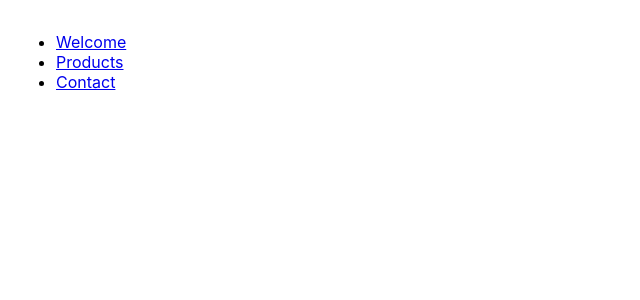
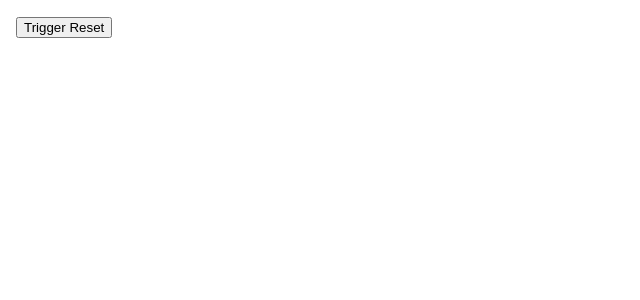
Before and after one commit to Yobuligo/playground.react, a React (Create React App) app: page / in a window 1280 px wide. Shown: the top 300 px of the page, without its empty margins (0-640 px from the left). Built offline with nearby package versions, Linux system fonts and the light colour scheme; the HTML template or start-up script is replaced by a standard one.

Commit message:
Initial Commit

```diff
--- a/src/App.tsx
+++ b/src/App.tsx
@@ -1,29 +1,33 @@
-import { createBrowserRouter, RouterProvider } from "react-router-dom";
-import ErrorComponent from "./components/ErrorComponent";
-import MainHeader from "./components/MainHeader";
-import Contact from "./components/pages/Contact";
-import ProductDetails from "./components/pages/ProductDetails";
-import Products from "./components/pages/Products";
-import Welcome from "./components/pages/Welcome";
+import { useEffect, useState } from "react";
 
-const router = createBrowserRouter([
-  {
-    path: "/",
-    element: <MainHeader />,
-    errorElement: <ErrorComponent />,
-    children: [
-      { path: "/welcome", element: <Welcome /> },
-      { path: "/products", element: <Products /> },
-      { path: "/products/:productId", element: <ProductDetails /> },
-      { path: "/contact", element: <Contact /> },
-    ],
-  },
-]);
+const ResetComponent: React.FC<{ value: string }> = (props) => {
+  console.log(`ResetComponent was rebuild`);
+
+  useEffect(() => {
+    console.log(`UseEffect Callback was called`);
+    const timer = setTimeout(() => {
+      console.log(`Timer finished`);
+    }, 5000);
+  }, []);
+
+  return <>{props.value}</>;
+};
 
 const App: React.FC = () => {
+  const [value, setValue] = useState("");
+
+  console.log(`App was rebuild`);
+
   return (
     <>
-      <RouterProvider router={router} />
+      <ResetComponent value={value} />
+      <button
+        onClick={() => {
+          setValue(new Date().toString());
+        }}
+      >
+        Trigger Reset
+      </button>
     </>
   );
 };
--- a/src/components/ErrorComponent.tsx
+++ /dev/null
@@ -1,9 +0,0 @@
-const ErrorComponent: React.FC = () => {
-  return (
-    <section>
-      <h1>An Error occurred</h1>
-    </section>
-  );
-};
-
-export default ErrorComponent;
--- a/src/components/MainHeader.module.css
+++ /dev/null
@@ -1,4 +0,0 @@
-.active {
-  color: white;
-  background-color: blueviolet;
-}
--- a/src/components/MainHeader.tsx
+++ /dev/null
@@ -1,31 +0,0 @@
-import { Link, NavLink, Outlet } from "react-router-dom";
-import styles from "./MainHeader.module.css";
-
-const MainHeader: React.FC = () => {
-  return (
-    <>
-      <header>
-        <ul>
-          <li>
-            <Link to="/welcome">Welcome</Link>
-          </li>
-          <li>
-            <Link to="/products">Products</Link>
-          </li>
-          <li>
-            <NavLink
-              className={({ isActive }) => {
-                return isActive ? styles.active : "";
-              }}
-              to="/contact"
-            >
-              Contact
-            </NavLink>
-          </li>
-        </ul>
-      </header>
-      <Outlet />
-    </>
-  );
-};
-export default MainHeader;
--- a/src/components/pages/Contact.tsx
+++ /dev/null
@@ -1,9 +0,0 @@
-const Contact: React.FC = () => {
-  return (
-    <section>
-      <h1>Contact</h1>
-    </section>
-  );
-};
-
-export default Contact;
--- a/src/components/pages/ProductDetails.tsx
+++ /dev/null
@@ -1,23 +0,0 @@
-import { useNavigate, useParams } from "react-router-dom";
-
-const ProductDetails: React.FC = () => {
-  const params = useParams<{ productId: string }>();
-  const navigate = useNavigate();
-  const onNavigateBackHandler = () => {
-    navigate("/products");
-  };
-  return (
-    <section>
-      <h1>Product Details</h1>
-      <p>
-        Product details for product with product id {params.productId} is
-        displayed
-      </p>
-      <p>
-        <button onClick={onNavigateBackHandler}>Navigate Back</button>
-      </p>
-    </section>
-  );
-};
-
-export default ProductDetails;
--- a/src/components/pages/Products.tsx
+++ /dev/null
@@ -1,22 +0,0 @@
-import { Link } from "react-router-dom";
-
-const Products: React.FC = () => {
-  return (
-    <section>
-      <h1>Products</h1>
-      <ul>
-        <li>
-          <Link to="/products/book">Book</Link>
-        </li>
-        <li>
-          <Link to="/products/handy">Handy</Link>
-        </li>
-        <li>
-          <Link to="notebook">Notebook</Link>
-        </li>
-      </ul>
-    </section>
-  );
-};
-
-export default Products;
--- a/src/components/pages/Welcome.tsx
+++ /dev/null
@@ -1,9 +0,0 @@
-const Welcome: React.FC = () => {
-  return (
-    <section>
-      <h1>Welcome</h1>
-    </section>
-  );
-};
-
-export default Welcome;
--- a/src/index.tsx
+++ b/src/index.tsx
@@ -1,4 +1,3 @@
-import React from "react";
 import ReactDOM from "react-dom/client";
 import App from "./App";
 import "./index.css";
@@ -7,8 +6,4 @@ const root = ReactDOM.createRoot(
   document.getElementById("root") as HTMLElement
 );
 
-root.render(
-  <React.StrictMode>
-    <App />
-  </React.StrictMode>
-);
+root.render(<App />);
```
